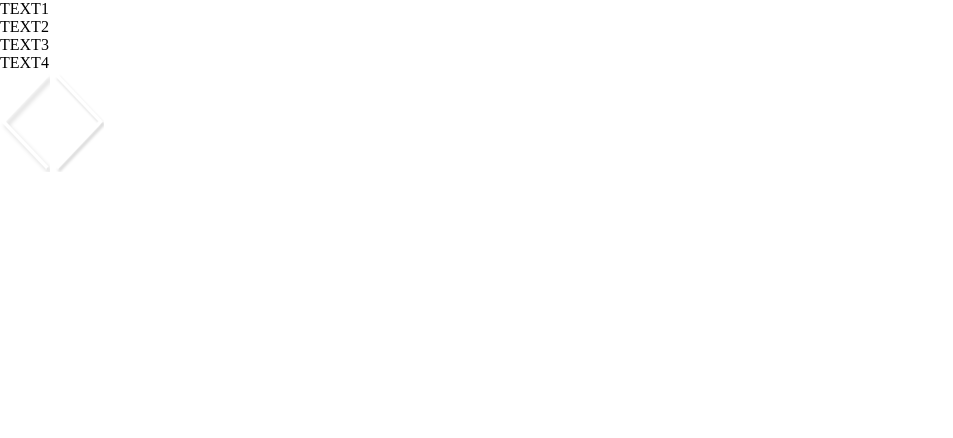
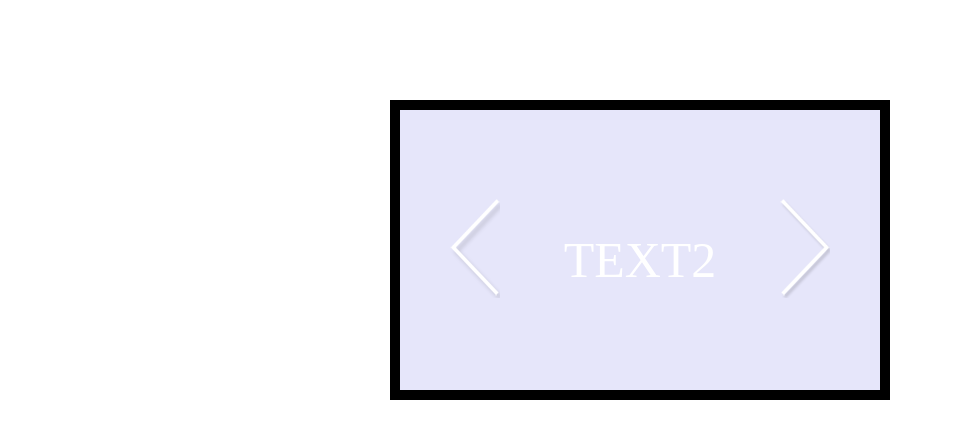
Before and after one commit to phlpsummer/slider_step1, a plain HTML site: page index.html in a window 1280 px wide. Shown: the whole page, without its empty margins (0-953 px from the left). Drawn offline with nearby package versions, Linux system fonts and the light colour scheme.

Commit message:
css 레이아웃

```diff
--- a/index.html
+++ b/index.html
@@ -14,10 +14,10 @@
 <body>
     <article id="slider">
         <ul class="list">
-            <li>TEXT1</li>
-            <li>TEXT2</li>
-            <li>TEXT3</li>
-            <li>TEXT4</li>
+            <li data-index="1">TEXT1</li>
+            <li data-index="2">TEXT2</li>
+            <li data-index="3">TEXT3</li>
+            <li data-index="4">TEXT4</li>
         </ul>
 
         <a href="#" class="prev">
--- a/scss/style.scss
+++ b/scss/style.scss
@@ -3,3 +3,52 @@
 * { margin: 0; padding: 0; box-sizing: border-box;}
 ul,li,ol { list-style: none;}
 a { text-decoration: none;}
+
+#slider {
+    width: 500px; height: 300px;
+    border: 10px solid #000;
+    margin: 100px auto;
+    position: relative;
+    overflow: hidden;
+
+    .list {
+        width: calc(100% * 4); // 500px x 4 = 2000px <- 부모의 4배
+        height: 100%;
+        margin-left: -100%;
+
+        li {
+            width: calc(100% / 4); // 2000px / 4 = 500px
+            height: 300px;
+            float: left;
+            display: flex;
+            justify-content: center;
+            align-items: center;
+            font-size: 50px;
+            color: #fff;
+
+            &[data-index="1"]{
+                background: hotpink;
+            }
+            &[data-index="2"]{
+                background: lavender;
+            }
+            &[data-index="3"]{
+                background: orangered;
+            }
+            &[data-index="4"]{
+                background: powderblue;
+            }
+        }
+    }
+
+    .prev {
+        position: absolute;
+        top: 50%; left: 50px;
+        transform: translateY(-50%);
+    }
+    .next {
+        position: absolute;
+        top: 50%; right: 50px;
+        transform: translateY(-50%);
+    }
+}
```
Also changed, not shown: css/style.css, 1 other file.
